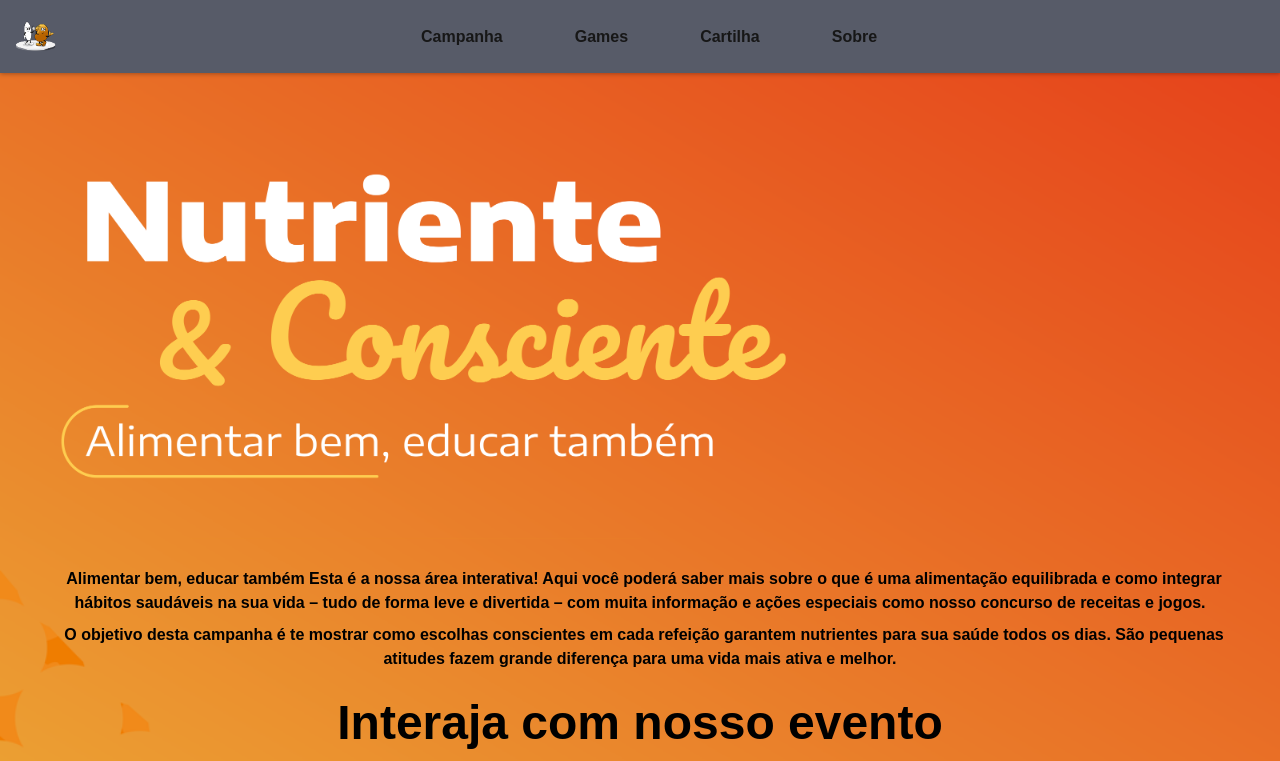
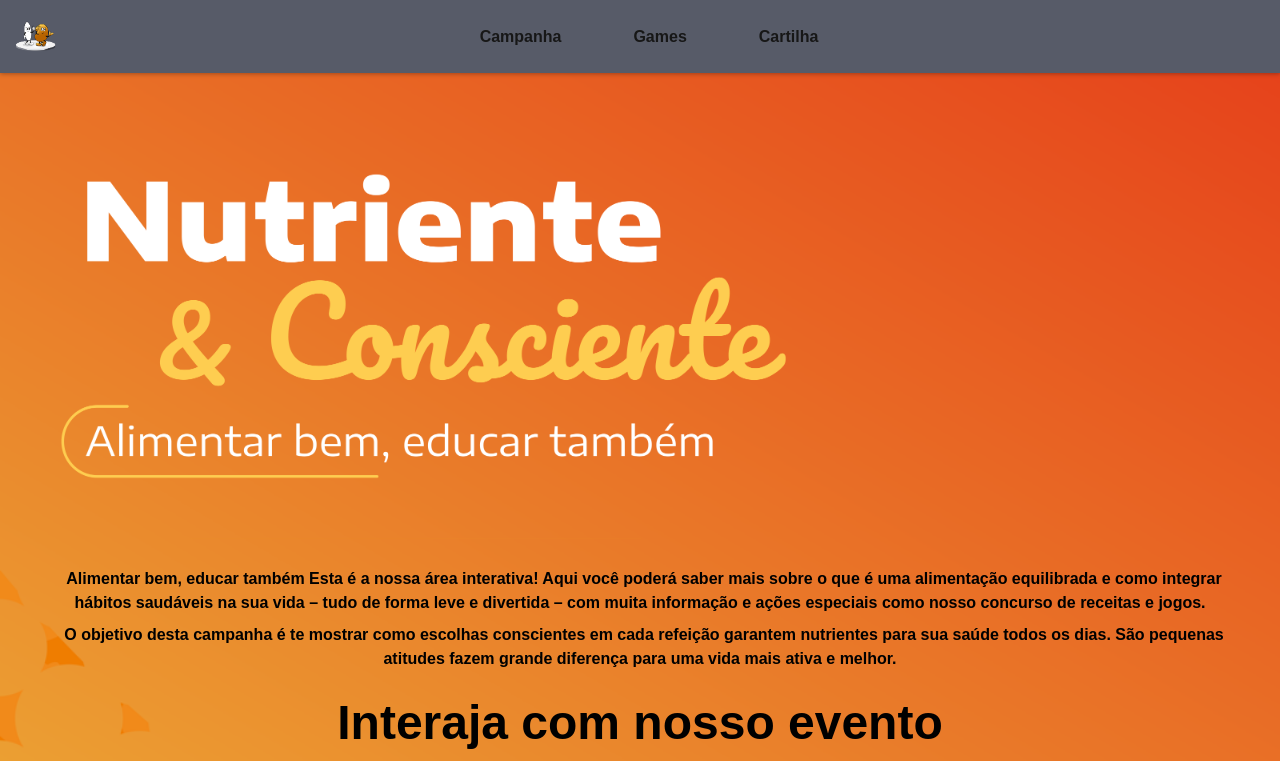
Before and after one commit to LucasRodrigues-ste/semana-da-saude-nx, a Next.js app: page / in a window 1280 px wide. Shown: the top 761 px of the page. Built offline with nearby package versions, Linux system fonts and the light colour scheme.

Commit message:
chore: removing unused link from NavBar

```diff
--- a/src/components/NavBar/NavBar.tsx
+++ b/src/components/NavBar/NavBar.tsx
@@ -22,7 +22,6 @@ export default function NavBar() {
                 <li className="p-3 hover:bg-sky-300 rounded-2xl"><NavItem menuname='Campanha' url='/'></NavItem></li>
                 <li className="p-3 hover:bg-sky-300 rounded-2xl" ><NavItem menuname='Games' url='/Games/GameSelector'></NavItem></li>
                 <li className="p-3 hover:bg-sky-300 rounded-2xl" ><NavItem menuname='Cartilha' url='/Booklet'></NavItem></li>
-                <li className="p-3 hover:bg-sky-300 rounded-2xl" ><NavItem menuname='Sobre' url='../About'></NavItem></li>
             </ul>
 
             <div className="xl:hidden">
```
